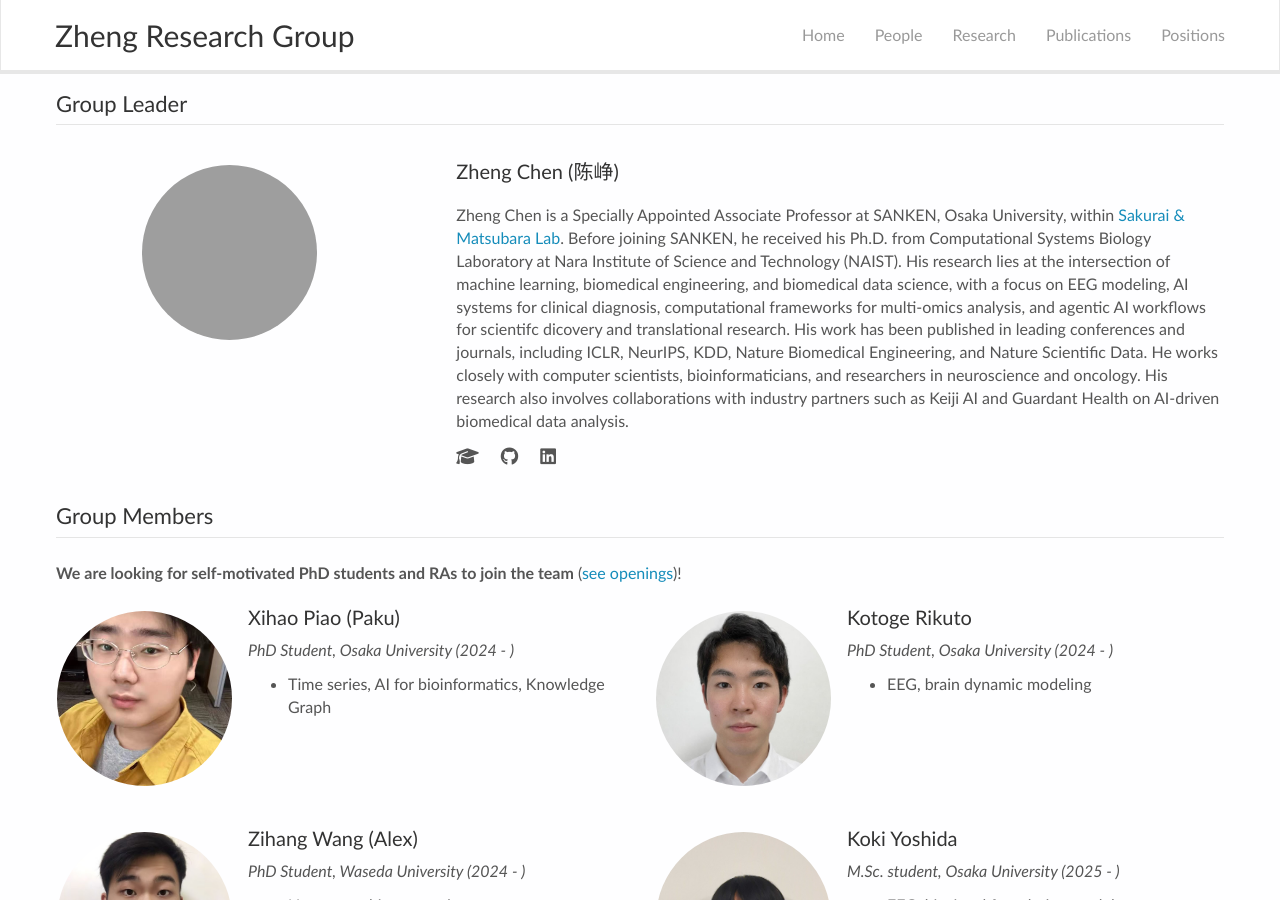
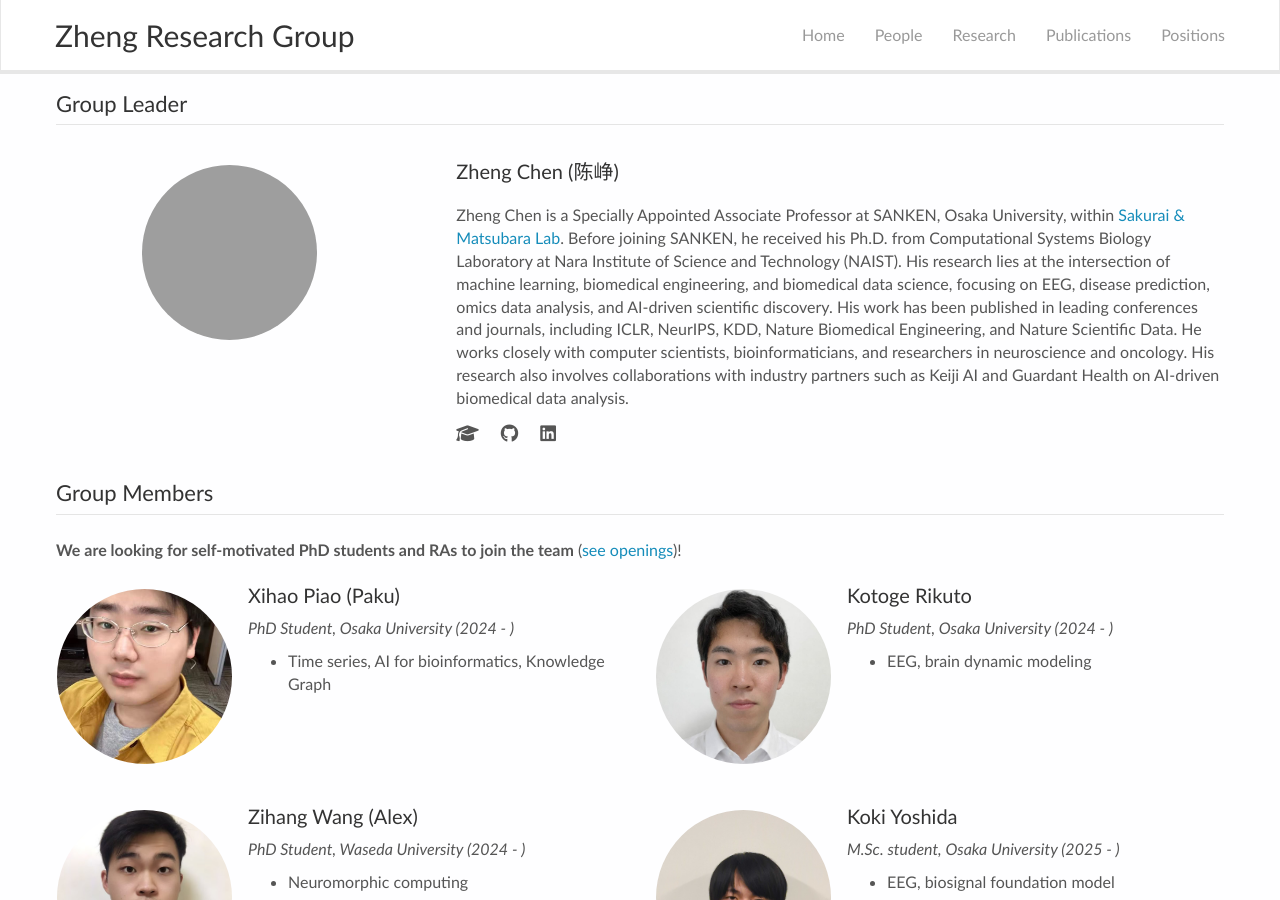
Before and after one commit to zhengchen3/zhengchen3.github.io, a Jekyll site: the page built from _pages/team.md, in a window 1280 px wide and 900 px high. Built offline with Jekyll 4.4.1, drawn with Linux system fonts in a browser that asks for light colours; nearby versions of some CDN libraries.

```diff
--- a/_pages/team.md
+++ b/_pages/team.md
@@ -53,7 +53,7 @@ permalink: /team/
 
 <p>
 Zheng Chen is a Specially Appointed Associate Professor at SANKEN, Osaka University, within [Sakurai & Matsubara Lab](https://www.dm.sanken.osaka-u.ac.jp).
-Before joining SANKEN, he received his Ph.D. from Computational Systems Biology Laboratory at Nara Institute of Science and Technology (NAIST). His research lies at the intersection of machine learning, biomedical engineering, and biomedical data science, with a focus on EEG modeling, AI systems for clinical diagnosis, computational frameworks for multi-omics analysis, and agentic AI workflows for scientifc dicovery and translational research. His work has been published in leading conferences and journals, including ICLR, NeurIPS, KDD, Nature Biomedical Engineering, and Nature Scientific Data. He works closely with computer scientists, bioinformaticians, and researchers in neuroscience and oncology. His research also involves collaborations with industry partners such as Keiji AI and Guardant Health on AI-driven biomedical data analysis.
+Before joining SANKEN, he received his Ph.D. from Computational Systems Biology Laboratory at Nara Institute of Science and Technology (NAIST). His research lies at the intersection of machine learning, biomedical engineering, and biomedical data science, focusing on EEG, disease prediction, omics data analysis, and AI-driven scientific discovery. His work has been published in leading conferences and journals, including ICLR, NeurIPS, KDD, Nature Biomedical Engineering, and Nature Scientific Data. He works closely with computer scientists, bioinformaticians, and researchers in neuroscience and oncology. His research also involves collaborations with industry partners such as Keiji AI and Guardant Health on AI-driven biomedical data analysis.
 </p>
 
 <!-- <p>
```
